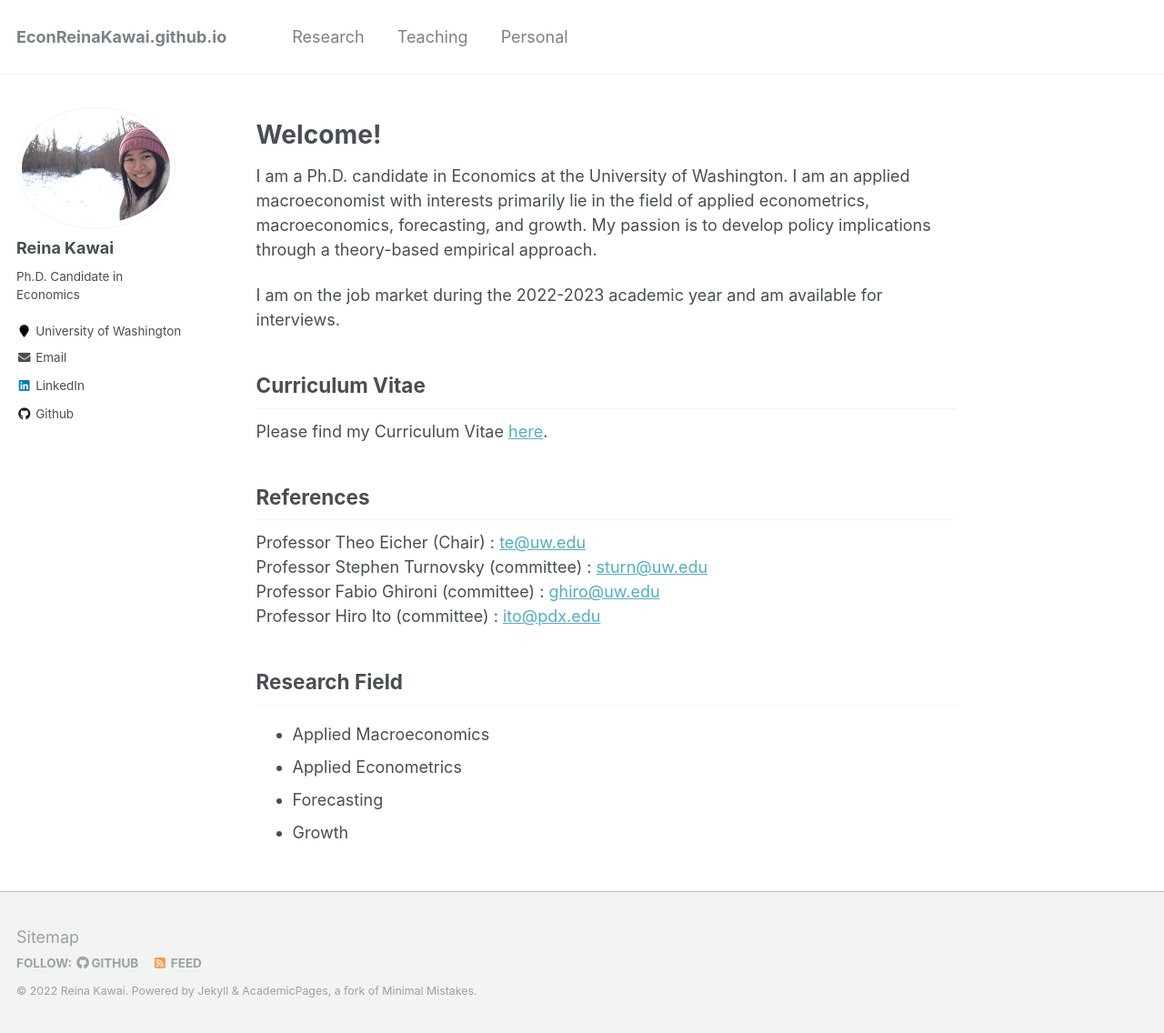
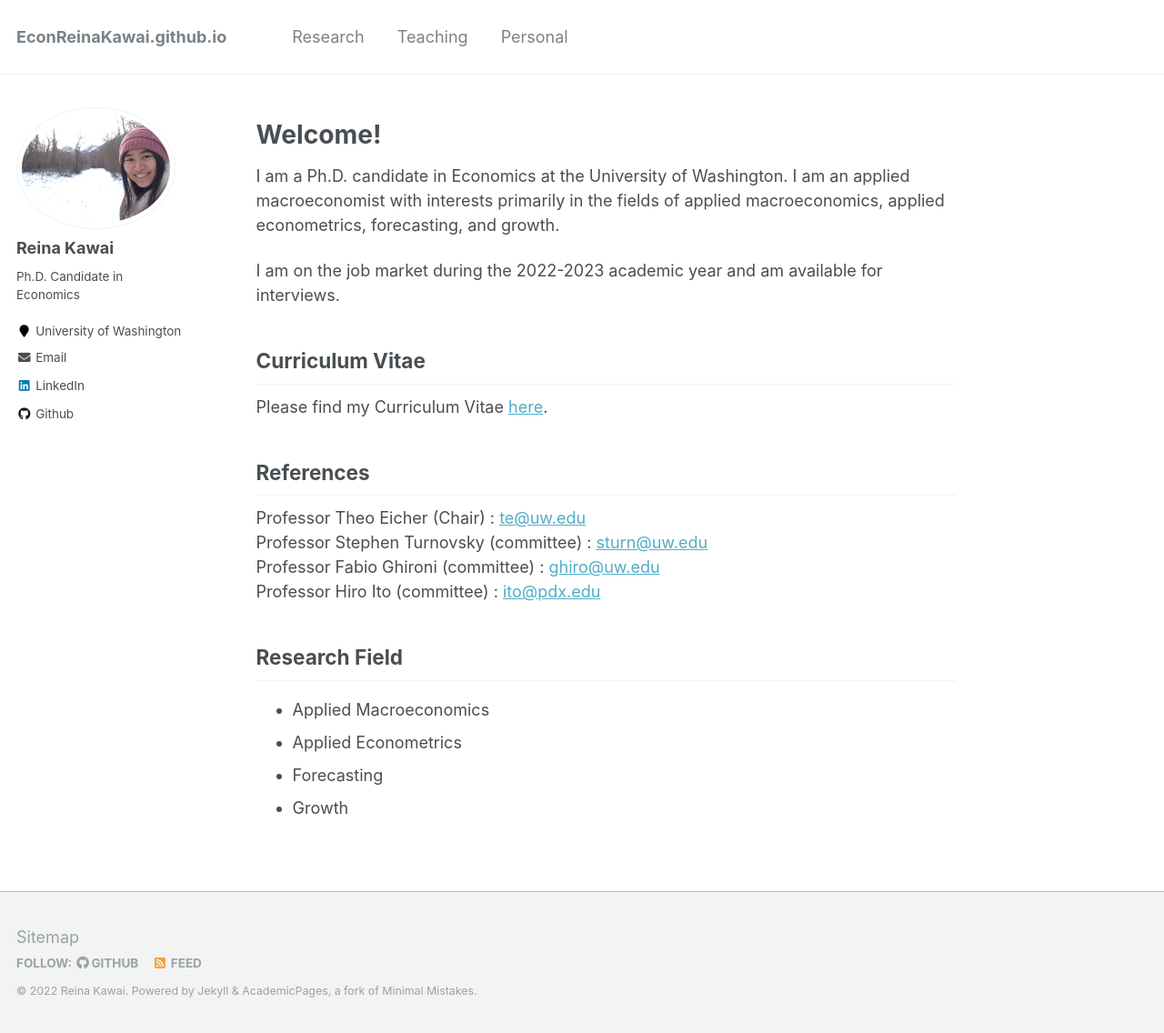
Before and after one commit to Reina-Kawai/Reina-Kawai.github.io, a Jekyll site: the page built from _pages/about.md, in a window 1280 px wide and 1136 px high. Shown: the whole window at 91% size. Built offline with Jekyll 4.4.1, drawn with Linux system fonts in a browser that asks for light colours.

Commit message:
Update about.md

```diff
--- a/_pages/about.md
+++ b/_pages/about.md
@@ -11,7 +11,7 @@ redirect_from:
 Welcome!
 ======
 I am a Ph.D. candidate in Economics at the University of Washington.
-I am an applied macroeconomist with interests primarily lie in the field of applied econometrics, macroeconomics, forecasting, and growth. My passion is to develop policy implications through a theory-based empirical approach.
+I am an applied macroeconomist with interests primarily in the fields of applied macroeconomics, applied econometrics, forecasting, and growth.
 
 I am on the job market during the 2022-2023 academic year and am available for interviews.
 
```
